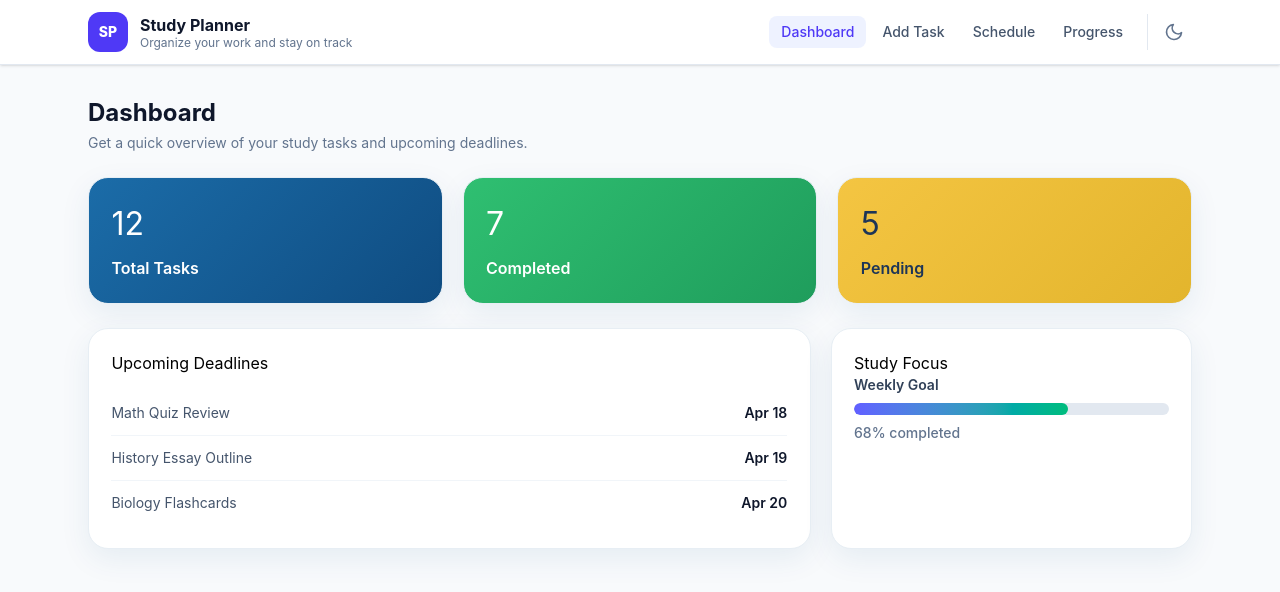
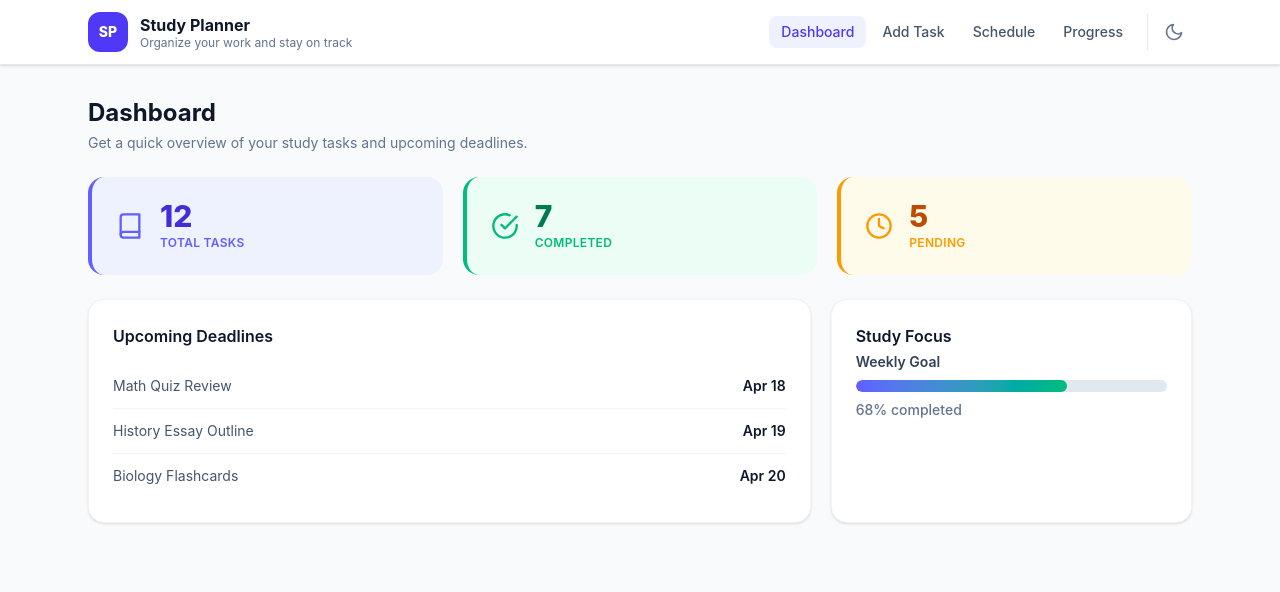
Before and after one commit to RayanRodrigues/JavaScript-Project, a React (Vite) app in the folder web/: page /dashboard in a window 1280 px wide. Shown: the top 592 px of the page. Built offline with nearby package versions, Linux system fonts and the light colour scheme.

Commit message:
feat: implement DashboardPage component with updated layout and styling, and add unit tests

```diff
--- a/web/src/features/dashboard/DashboardPage.tsx
+++ b/web/src/features/dashboard/DashboardPage.tsx
@@ -1,46 +1,77 @@
 import PageHeader from '../../components/PageHeader'
 import ProgressMeter from '../../components/ProgressMeter'
 import SummaryList from '../../components/SummaryList'
-import '../../styles/page.css'
-import './dashboard.css'
 
-const upcomingDeadlines = [
+const UPCOMING_DEADLINES = [
   { label: 'Math Quiz Review', value: 'Apr 18' },
   { label: 'History Essay Outline', value: 'Apr 19' },
   { label: 'Biology Flashcards', value: 'Apr 20' },
 ]
 
+const STAT_CARDS = [
+  {
+    value: '12',
+    label: 'Total Tasks',
+    cardClass: 'bg-indigo-50 dark:bg-indigo-950/50 border-l-4 border-indigo-500',
+    valueClass: 'text-indigo-700 dark:text-indigo-300',
+    labelClass: 'text-indigo-500 dark:text-indigo-400',
+    icon: <BookIcon />,
+    iconClass: 'text-indigo-500 dark:text-indigo-400',
+  },
+  {
+    value: '7',
+    label: 'Completed',
+    cardClass: 'bg-emerald-50 dark:bg-emerald-950/50 border-l-4 border-emerald-500',
+    valueClass: 'text-emerald-700 dark:text-emerald-300',
+    labelClass: 'text-emerald-500 dark:text-emerald-400',
+    icon: <CheckIcon />,
+    iconClass: 'text-emerald-500 dark:text-emerald-400',
+  },
+  {
+    value: '5',
+    label: 'Pending',
+    cardClass: 'bg-amber-50 dark:bg-amber-950/50 border-l-4 border-amber-500',
+    valueClass: 'text-amber-700 dark:text-amber-300',
+    labelClass: 'text-amber-500 dark:text-amber-400',
+    icon: <ClockIcon />,
+    iconClass: 'text-amber-500 dark:text-amber-400',
+  },
+]
+
 function DashboardPage() {
   return (
-    <section className="page">
+    <section>
       <PageHeader
         title="Dashboard"
         subtitle="Get a quick overview of your study tasks and upcoming deadlines."
       />
 
-      <div className="stats-grid">
-        <div className="card stat-card blue">
-          <h3>12</h3>
-          <p>Total Tasks</p>
-        </div>
-        <div className="card stat-card green">
-          <h3>7</h3>
-          <p>Completed</p>
-        </div>
-        <div className="card stat-card yellow">
-          <h3>5</h3>
-          <p>Pending</p>
-        </div>
+      <div className="grid grid-cols-3 gap-5 mb-6 max-sm:grid-cols-1">
+        {STAT_CARDS.map(({ value, label, cardClass, valueClass, labelClass, icon, iconClass }) => (
+          <div key={label} className={`rounded-2xl p-6 flex items-center gap-4 ${cardClass}`}>
+            <div className={`shrink-0 ${iconClass}`}>{icon}</div>
+            <div>
+              <p className={`text-3xl font-extrabold leading-none m-0 ${valueClass}`}>{value}</p>
+              <p className={`text-xs font-semibold uppercase tracking-wide mt-1 mb-0 ${labelClass}`}>
+                {label}
+              </p>
+            </div>
+          </div>
+        ))}
       </div>
 
-      <div className="content-grid">
-        <div className="card">
-          <h3>Upcoming Deadlines</h3>
-          <SummaryList items={upcomingDeadlines} />
+      <div className="grid grid-cols-[2fr_1fr] gap-5 max-sm:grid-cols-1">
+        <div className="bg-white dark:bg-slate-900 rounded-2xl p-6 shadow-sm border border-slate-100 dark:border-slate-800">
+          <h3 className="text-base font-semibold text-slate-900 dark:text-slate-50 mt-0 mb-1">
+            Upcoming Deadlines
+          </h3>
+          <SummaryList items={UPCOMING_DEADLINES} />
         </div>
 
-        <div className="card">
-          <h3>Study Focus</h3>
+        <div className="bg-white dark:bg-slate-900 rounded-2xl p-6 shadow-sm border border-slate-100 dark:border-slate-800">
+          <h3 className="text-base font-semibold text-slate-900 dark:text-slate-50 mt-0 mb-1">
+            Study Focus
+          </h3>
           <ProgressMeter label="Weekly Goal" percentage={68} valueText="68% completed" />
         </div>
       </div>
@@ -48,4 +79,37 @@ function DashboardPage() {
   )
 }
 
+function BookIcon() {
+  return (
+    <svg xmlns="http://www.w3.org/2000/svg" width="28" height="28" viewBox="0 0 24 24"
+      fill="none" stroke="currentColor" strokeWidth="2" strokeLinecap="round" strokeLinejoin="round"
+      aria-hidden="true">
+      <path d="M4 19.5A2.5 2.5 0 0 1 6.5 17H20" />
+      <path d="M6.5 2H20v20H6.5A2.5 2.5 0 0 1 4 19.5v-15A2.5 2.5 0 0 1 6.5 2z" />
+    </svg>
+  )
+}
+
+function CheckIcon() {
+  return (
+    <svg xmlns="http://www.w3.org/2000/svg" width="28" height="28" viewBox="0 0 24 24"
+      fill="none" stroke="currentColor" strokeWidth="2" strokeLinecap="round" strokeLinejoin="round"
+      aria-hidden="true">
+      <path d="M22 11.08V12a10 10 0 1 1-5.93-9.14" />
+      <polyline points="22 4 12 14.01 9 11.01" />
+    </svg>
+  )
+}
+
+function ClockIcon() {
+  return (
+    <svg xmlns="http://www.w3.org/2000/svg" width="28" height="28" viewBox="0 0 24 24"
+      fill="none" stroke="currentColor" strokeWidth="2" strokeLinecap="round" strokeLinejoin="round"
+      aria-hidden="true">
+      <circle cx="12" cy="12" r="10" />
+      <polyline points="12 6 12 12 16 14" />
+    </svg>
+  )
+}
+
 export default DashboardPage
--- a/web/src/features/dashboard/dashboard.css
+++ /dev/null
@@ -1,46 +0,0 @@
-.stats-grid {
-  display: grid;
-  grid-template-columns: repeat(3, minmax(0, 1fr));
-  gap: 1.25rem;
-  margin-bottom: 1.5rem;
-}
-
-.content-grid {
-  display: grid;
-  grid-template-columns: 2fr 1fr;
-  gap: 1.25rem;
-}
-
-.stat-card {
-  color: #ffffff;
-}
-
-.stat-card h3 {
-  margin: 0;
-  font-size: 2rem;
-}
-
-.stat-card p {
-  margin: 0.5rem 0 0;
-  font-weight: 600;
-}
-
-.blue {
-  background: linear-gradient(135deg, #1b6ca8, #0f4c81);
-}
-
-.green {
-  background: linear-gradient(135deg, #2fbf71, #1f9d5c);
-}
-
-.yellow {
-  background: linear-gradient(135deg, #f4c542, #e3b52d);
-  color: #1d3557;
-}
-
-@media (max-width: 900px) {
-  .stats-grid,
-  .content-grid {
-    grid-template-columns: 1fr;
-  }
-}
```
Also changed, not shown: 1 other file (tests, documents, lock files or other folders).
